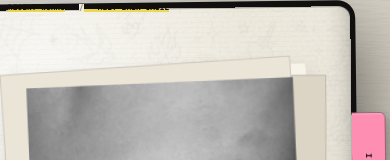
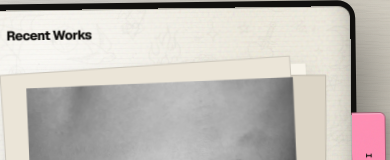
Before and after one commit to jaaseiadev/tattoo-site-ni-emir, a Next.js app: page / in a window 390 px wide. Shown: the top 160 px of the page. Built offline with nearby package versions, Linux system fonts and the light colour scheme.

Commit message:
Refine mobile sketchbook headings

```diff
--- a/app/globals.css
+++ b/app/globals.css
@@ -72,7 +72,8 @@ img { display: block; width: 100%; }
   -webkit-box-decoration-break: clone;
 }
 
-.mobile-top-nav,
+.mobile-sketchbook-title,
+.mobile-artist-heading,
 .archive-scroll-hint { display: none; }
 
 .sketchbook-stage {
@@ -410,35 +411,22 @@ img { display: block; width: 100%; }
 @media (max-width: 560px) {
   .artist-corner-mark { display: none; }
 
-  .mobile-top-nav {
+  .mobile-sketchbook-title {
     position: absolute;
     z-index: 5;
-    top: 4px;
-    left: 8px;
-    display: flex;
-    align-items: center;
-    gap: 14px;
+    top: 18px;
+    left: 24px;
+    display: block;
     margin: 0;
-    font-family: var(--font-geist-mono), monospace;
-    font-size: clamp(7px, 2vw, 10px);
-    font-weight: 700;
+    font-family: var(--font-geist-sans), Arial, sans-serif;
+    font-size: 13px;
+    font-weight: 800;
     line-height: 1;
-    letter-spacing: .01em;
-    text-transform: uppercase;
-    white-space: nowrap;
+    letter-spacing: -.035em;
   }
 
-  .mobile-top-nav a {
-    background: linear-gradient(transparent 60%, rgba(237,212,71,.9) 60% 94%, transparent 94%);
-  }
-
-  .mobile-top-nav a + a::before {
-    content: "/";
-    display: inline-block;
-    margin-right: 14px;
-    color: rgba(17,16,14,.42);
-    background: var(--paper);
-  }
+  .desktop-artist-heading { display: none; }
+  .mobile-artist-heading { display: block; }
 
   .archive-section {
     padding-right: 0;
--- a/app/page.tsx
+++ b/app/page.tsx
@@ -110,10 +110,6 @@ export default function Home() {
       <p className="artist-corner-mark">
         Emir Casil Cortez - <span>Tattoo Artist</span>
       </p>
-      <nav className="mobile-top-nav" aria-label="Portfolio shortcuts">
-        <a href="#works">Recent Works</a>
-        <a href="#artist">Meet Emir Casil</a>
-      </nav>
       <div className="sketchbook-stage">
         <aside className="index-tabs" aria-label="Folder index">
           {sections.map(({ id, number, label, color }) => (
@@ -131,6 +127,7 @@ export default function Home() {
         </aside>
 
         <div className="folio">
+        <p className="mobile-sketchbook-title">Recent Works</p>
         <section className="spread opening-spread" id="intro">
           <div className="slideshow" aria-label="Featured tattoo work slideshow">
             <div className="slide-stack">
@@ -197,7 +194,8 @@ export default function Home() {
 
           <div className="artist-copy">
             <p className="eyebrow">Behind the needle</p>
-            <h2>Meet<br />Emir.</h2>
+            <h2 className="desktop-artist-heading">Meet<br />Emir.</h2>
+            <h2 className="mobile-artist-heading">Meet<br />Emir Casil</h2>
             <p className="artist-lede">
               A tattoo artist drawn to bold symbols, lived-in lettering and images that feel
               personal before they feel polished.
```
